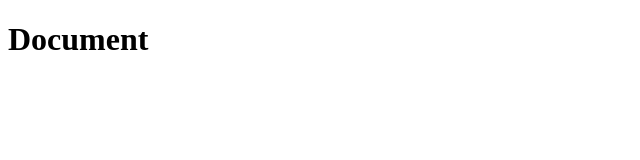
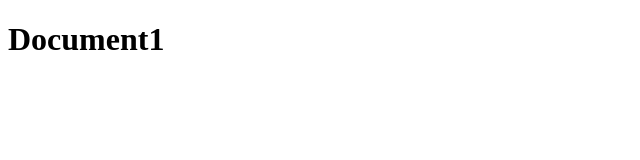
Before and after one commit to Aukrit0/Project-1, a plain HTML site: page index.html in a window 1280 px wide. Shown: the full height of the page, 0-640 px from the left. Drawn offline with Linux system fonts and the light colour scheme.

Commit message:
แก้ไข Document

```diff
--- a/index.html
+++ b/index.html
@@ -6,6 +6,6 @@
     <title>Document</title>
 </head>
 <body>
-    <h1>Document</h1>
+    <h1>Document1</h1>
 </body>
 </html>
```
